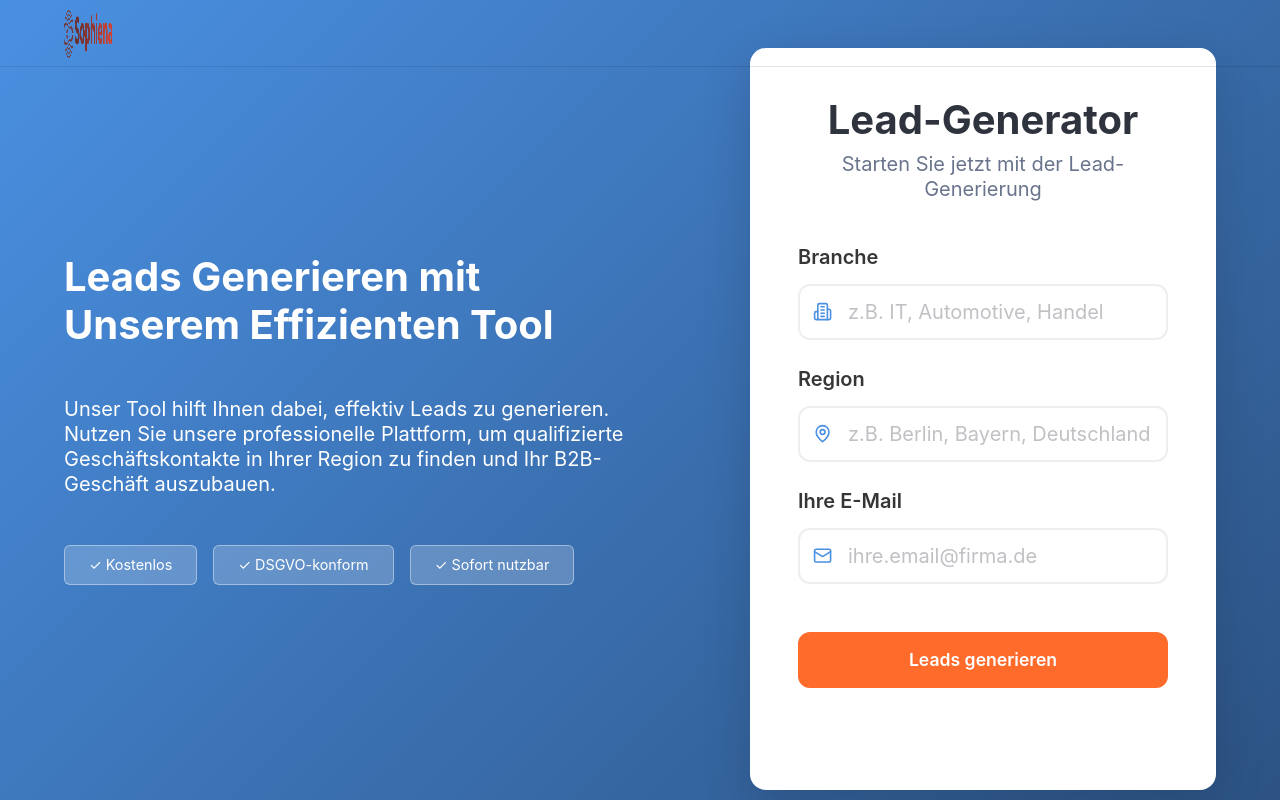
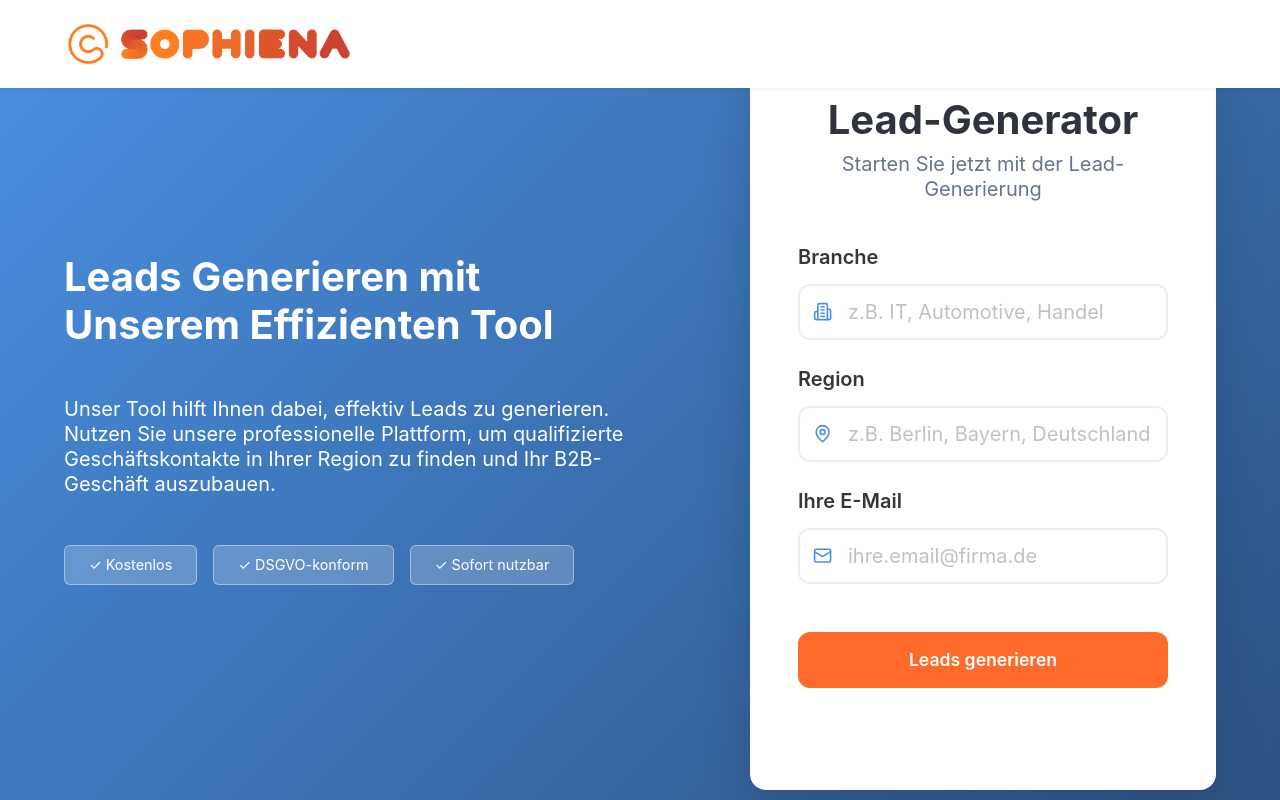
Before and after one commit to Caohung77/leadgenerator, a React (Vite) app: page / in a window 1280 px wide. Shown: the top 800 px of the page. Built offline with nearby package versions, Linux system fonts and the light colour scheme.

Commit message:
Updated header styling and fixed logo appearance

```diff
--- a/src/App.tsx
+++ b/src/App.tsx
@@ -62,7 +62,7 @@ function App() {
 
   return (
     <>
-      <nav className="navbar is-transparent">
+      <nav className="navbar">
         <div className="container">
           <div className="navbar-brand">
             <a className="navbar-item" href="/" aria-label="Lead Generator Tool Homepage">
@@ -71,8 +71,6 @@ function App() {
                 alt="Lead Generator Tool - Professionelle Lead-Generierung"
                 className="logo-image"
                 loading="eager"
-                width="50"
-                height="50"
               />
             </a>
           </div>
--- a/src/index.css
+++ b/src/index.css
@@ -28,30 +28,38 @@
   line-height: 1.2;
 }
 
+/* Navbar Styling */
 .navbar {
-  border-bottom: 1px solid rgba(0,0,0,0.1);
+  background-color: white !important;
+  box-shadow: 0 2px 4px rgba(0, 0, 0, 0.05);
+  padding: 1rem 0;
+  position: fixed;
+  width: 100%;
+  top: 0;
+  z-index: 30;
 }
 
-.navbar {
-  background: transparent;
-  position: absolute;
-  top: 0;
-  left: 0;
-  right: 0;
-  z-index: 10;
+.navbar-brand {
+  align-items: center;
 }
 
-.navbar-item strong {
-  color: white;
+.logo-image {
+  width: auto;
+  height: 40px;
+  object-fit: contain;
+  padding: 0;
+}
+
+.navbar-item {
+  padding: 0.5rem 1rem;
 }
 
 .navbar-item img {
   max-height: none;
 }
 
-.logo-image {
-  height: 50px;
-  max-height: none;
+.navbar-item strong {
+  color: white;
 }
 
 .box {
```
Also changed, not shown: public/sophia.png.
